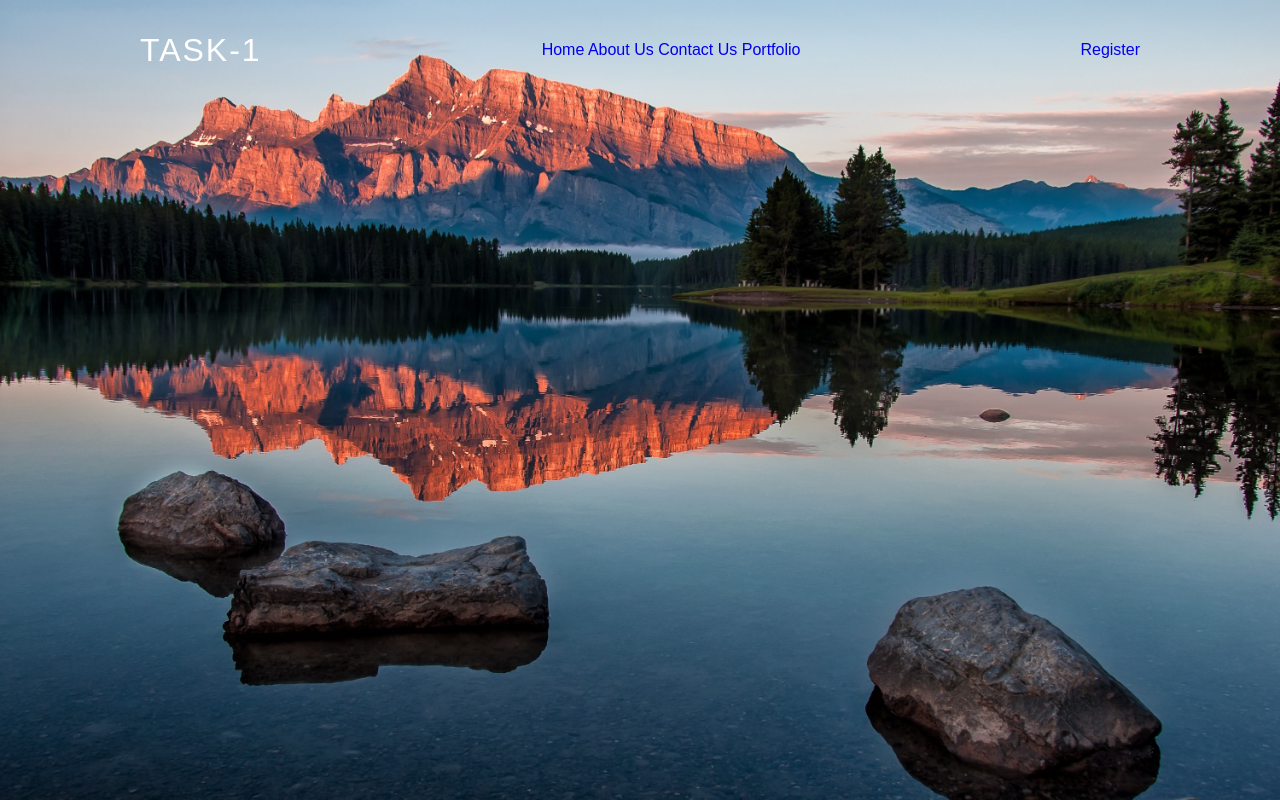
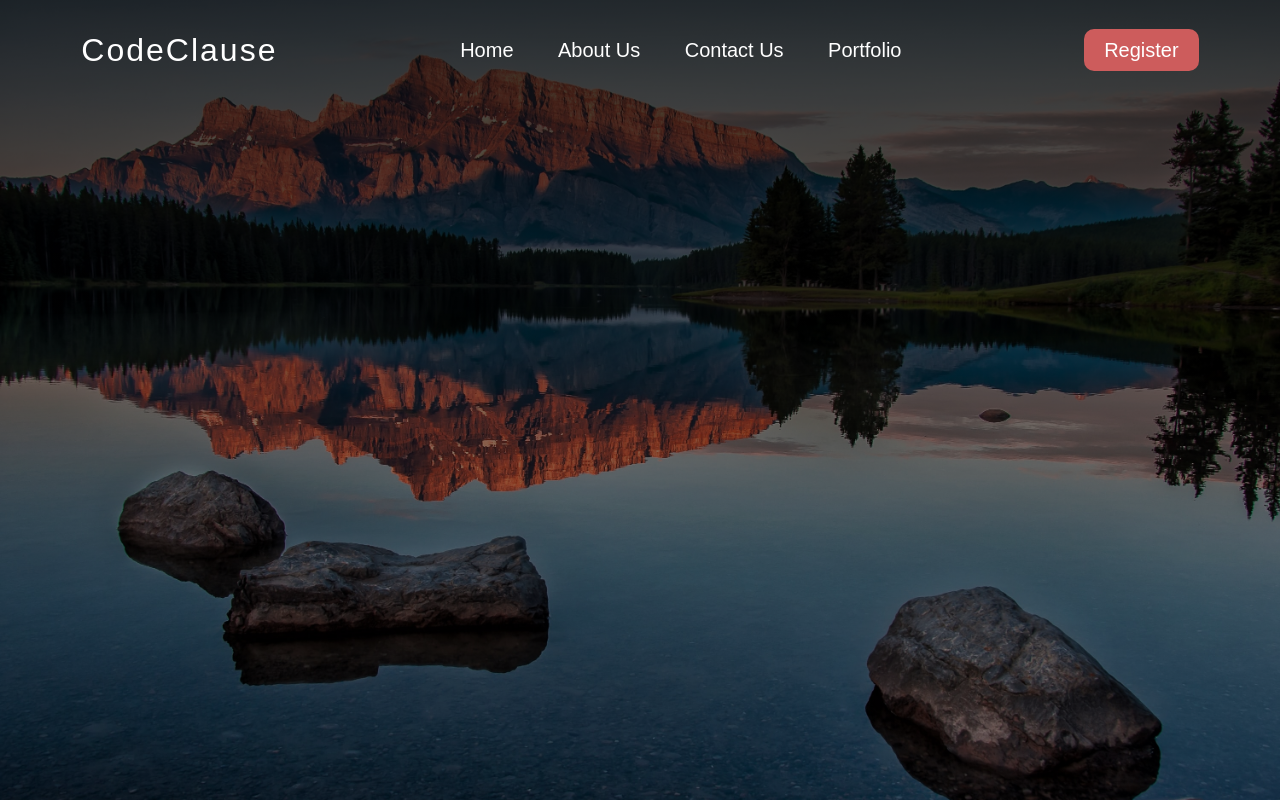
Before and after one commit to AYUSH-TRIVEDI6936484/CodeClause_Landing_Page, a plain HTML site: page index.html in a window 1280 px wide. Drawn offline with Linux system fonts and the light colour scheme.

Commit message:
Navigation complete

```diff
--- a/index.html
+++ b/index.html
@@ -12,7 +12,7 @@
     <header>
         <nav class="navbar">
             <div class="logo">
-                TASK-1
+                CodeClause
             </div>
             <div class="menu">
                 <a href="#">Home</a>
--- a/style.css
+++ b/style.css
@@ -8,7 +8,7 @@
 header{
     width: 100%;
     height: 100vh;
-    background-image: url('image_task1.jpg');
+    background-image:linear-gradient(rgba(0,0,0,0.8),rgba(0,0,0,0.2)), url('image_task1.jpg');
     background-size: cover;
     font-family: sans-serif;
 }
@@ -16,7 +16,7 @@ header{
 .navbar{
     width: 100%;
     height: 100px;
-    background: scroll;
+    /* background: scroll; */
     /* background-color:aqua; */
     color: white;
     justify-content: space-around;
@@ -28,3 +28,19 @@ header{
     letter-spacing: 2px;
     font-size: 2em;
 }
+
+.menu a{
+    text-decoration: none;
+    padding: 10px 20px;
+    font-size: 20px;
+    color: white;
+}
+
+.register a{
+    text-decoration: none;
+    padding: 10px 20px;
+    font-size: 20px;
+    color: white;
+    background-color: indianred;
+    border-radius: 10px;
+}
```
